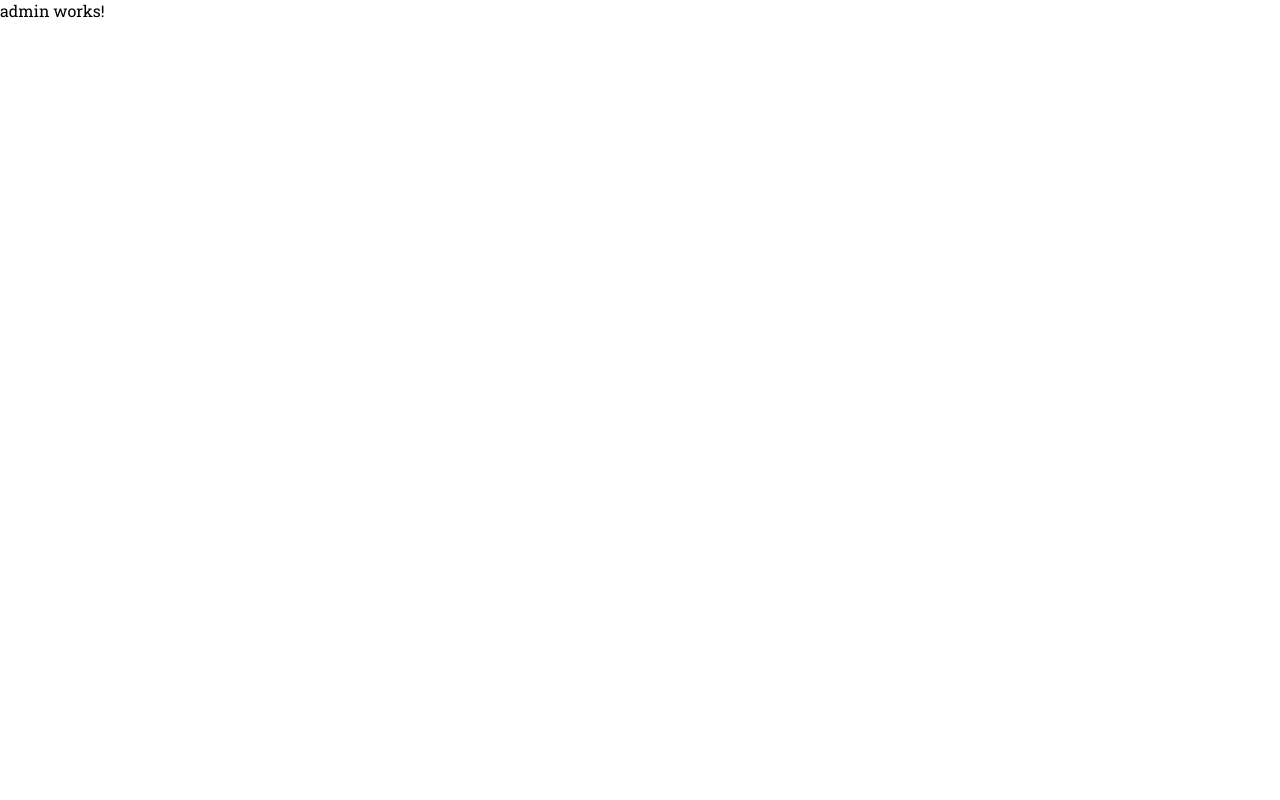
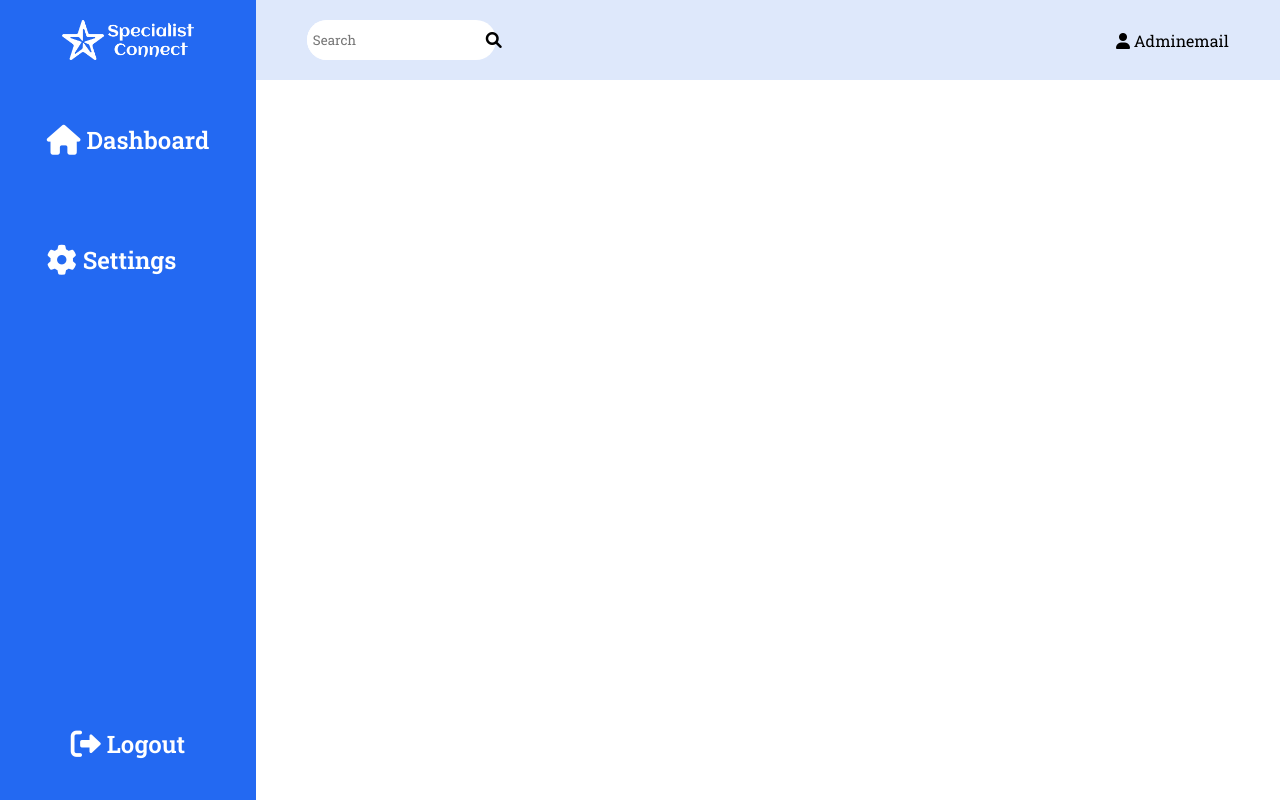
Before and after one commit to Sheilla-Chomba/SpecialistConnect, an Angular app in the folder Frontend/SpecialistConnect/: page /admin in a window 1280 px wide. Built offline with nearby package versions, Linux system fonts and the light colour scheme.

Commit message:
Admin completed

```diff
--- a/Frontend/SpecialistConnect/src/app/components/Admin/admin/admin.component.css
+++ b/Frontend/SpecialistConnect/src/app/components/Admin/admin/admin.component.css
@@ -0,0 +1,171 @@
+.main {
+  width: 100vw;
+  min-height: 100vh;
+  max-height: max-content;
+  display: flex;
+}
+.side-bar {
+  width: 20%;
+  height: 100vh;
+  position: fixed;
+  background-color: #2369f2;
+  display: flex;
+  flex-direction: column;
+  align-items: center;
+  color: white;
+}
+.logo {
+  height: 10%;
+  display: flex;
+  align-items: center;
+}
+.logo-pic {
+  height: 50%;
+}
+.menu,.menu2 {
+  height: 30%;
+}
+.menu-list {
+  list-style: none;
+  height: 100%;
+  display: flex;
+  flex-direction: column;
+  justify-content: space-around;
+  font-size: 24px;
+  font-weight: 600;
+}
+.menu-list>li{
+    cursor: pointer;
+}
+.menu-list>li:hover{
+    color: #03215c;
+}
+.logout{
+    height: 55%;
+    display: flex;
+    align-items: end;
+}
+.logout>p{
+    font-size: 24px;
+    font-weight: 600;
+    cursor: pointer;
+}
+.logout>p:hover{
+    color: #03215c;
+}
+.content{
+    width: 80%;
+    min-height: 100vh;
+    max-height: max-content;
+    margin-left: 20vw;
+    display: flex;
+    flex-direction: column;
+}
+.nav-place{
+    width: 100%;
+    height: 10vh;
+    background-color: #DEE8FB;
+    display: flex;
+    align-items: center;
+    justify-content: center;
+}
+.navbar{
+    height: 50%;
+    width: 90%;
+    display: flex;
+    justify-content: space-between;
+    align-items: center;
+    /* background-color: aquamarine; */
+}
+.hamburger-icon{
+  display: none;
+}
+.search{
+    height: 100%;
+    min-width: 17%;
+    max-width: max-content;
+    background-color: white;
+    border-radius: 20px;
+    display: flex;
+    align-items: center;
+
+}
+.search-input{
+    border: none;
+    height: 100%;
+    padding-left: 3%;
+    border-radius: 20px;
+}
+.search-input:focus{
+  outline: none;
+}
+.modal-bg{
+  position: fixed;
+  width: 100%;
+  height: 100vh;
+  background-color: rgba(0, 0, 0,0.5);
+  z-index: 2;
+  display: none;
+}
+.modal-bg-active{
+  display: block;
+}
+.modal{
+  width: 80%;
+  height: 100%;
+  background-color: #2369f2;
+  color: white;
+  display: flex;
+  flex-direction: column;
+  align-items: center;
+}
+.close-btn{
+  width: 20vw;
+  height: 5vh;
+  font-size: 24px;
+  font-weight: 600;
+  background-color: white;
+  border: none;
+  border-radius: 10px;
+  cursor: pointer;
+}
+.close-btn:hover{
+  background-color: #03215c;
+  color: white;
+}
+
+@media (min-width:769px) {
+  .modal-bg{
+    display: none;
+  }
+
+}
+@media (max-width:768px) {
+  .side-bar{
+    display: none;
+  }
+  .content{
+    margin-left: 0vw;
+    width: 100vw;
+  }
+  .hamburger-icon{
+    display: block;
+  }
+  .search{
+    padding-right: 3%;
+  }
+
+}
+@media (max-width:425px) {
+  .search{
+    width: 40%;
+    padding-right: 0%;
+  }
+  .search-input{
+    width: 80%;
+  }
+  .close-btn{
+    width: 50vw;
+  }
+
+}
--- a/Frontend/SpecialistConnect/src/app/components/Admin/admin/admin.component.html
+++ b/Frontend/SpecialistConnect/src/app/components/Admin/admin/admin.component.html
@@ -1 +1,71 @@
-<p>admin works!</p>
+<div class="main">
+    <div class="side-bar">
+        <div class="logo">
+            <img src="../../../../assets/Logo-white.png" alt="" class="logo-pic">
+        </div>
+        <div class="menu">
+            <ul class="menu-list">
+                <li>
+                    <i class="fa-solid fa-house fa-lg"></i>
+                    Dashboard
+                </li>
+                <li>
+                    <i class="fa-solid fa-gear fa-lg"></i>
+                    Settings
+                </li>
+            </ul>
+        </div>
+        <div class="logout">
+            <p>
+                <i class="fa-solid fa-right-from-bracket fa-lg"></i>
+                Logout
+            </p>
+        </div>
+
+    </div>
+    <div class="content">
+        <div class="nav-place">
+            <nav class="navbar">
+                <div class="hamburger-icon" (click)="showModalMenuAdmin()">
+                    <i class="fa-solid fa-bars fa-lg"></i>
+                </div>
+                <div class="search">
+                    <input type="text" placeholder="Search" class="search-input">
+                    <i class="fa-solid fa-magnifying-glass"></i>
+                </div>
+                <div class="account">
+                    <i class="fa-solid fa-user"></i>
+                    Adminemail
+                </div>
+
+            </nav>
+        </div>
+        <div class="main-content">
+            <router-outlet></router-outlet>
+        </div>
+
+    </div>
+    <div class="modal-bg">
+        <div class="modal">
+            <div class="menu2">
+                <ul class="menu-list">
+                    <li>
+                        <i class="fa-solid fa-house fa-lg"></i>
+                        Dashboard
+                    </li>
+                    <li>
+                        <i class="fa-solid fa-gear fa-lg"></i>
+                        Settings
+                    </li>
+                    <li>
+                        <i class="fa-solid fa-right-from-bracket fa-lg"></i>
+                        Logout
+                    </li>
+                </ul>
+            </div>
+            <div class="close-modal">
+                <button class="close-btn" (click)="closeModalMenuAdmin()">Close</button>
+            </div>
+        </div>
+    </div>
+</div>
--- a/Frontend/SpecialistConnect/src/app/components/Admin/admin/admin.component.ts
+++ b/Frontend/SpecialistConnect/src/app/components/Admin/admin/admin.component.ts
@@ -1,12 +1,23 @@
+import { CommonModule } from '@angular/common';
 import { Component } from '@angular/core';
+import { RouterLink, RouterOutlet } from '@angular/router';
 
 @Component({
   selector: 'app-admin',
   standalone: true,
-  imports: [],
+  imports: [RouterOutlet,CommonModule],
   templateUrl: './admin.component.html',
-  styleUrl: './admin.component.css'
+  styleUrl: './admin.component.css',
 })
 export class AdminComponent {
+  showModalMenuAdmin() {
+    let modalBg = document.querySelector('.modal-bg');
 
+    modalBg?.classList.add('modal-bg-active');
+  }
+  closeModalMenuAdmin() {
+    let modalBg = document.querySelector('.modal-bg');
+
+    modalBg?.classList.remove('modal-bg-active');
+  }
 }
```
